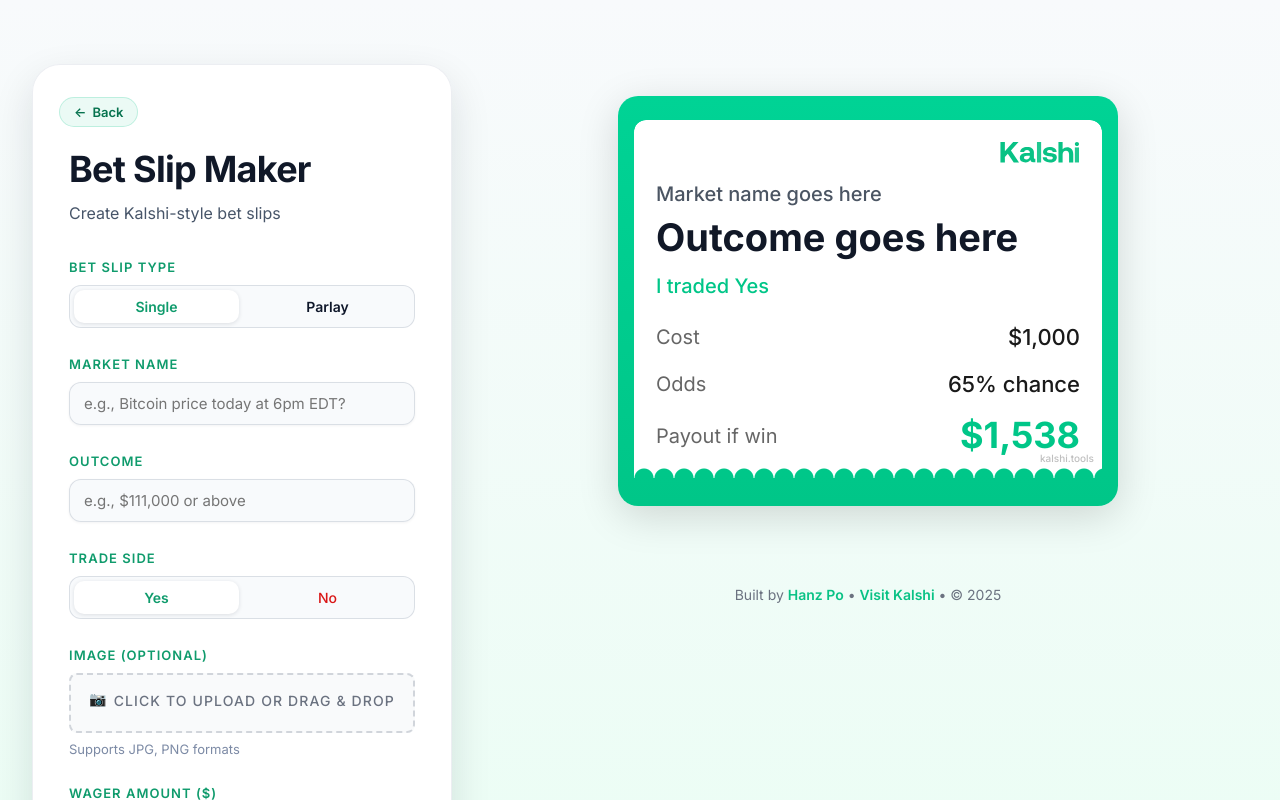
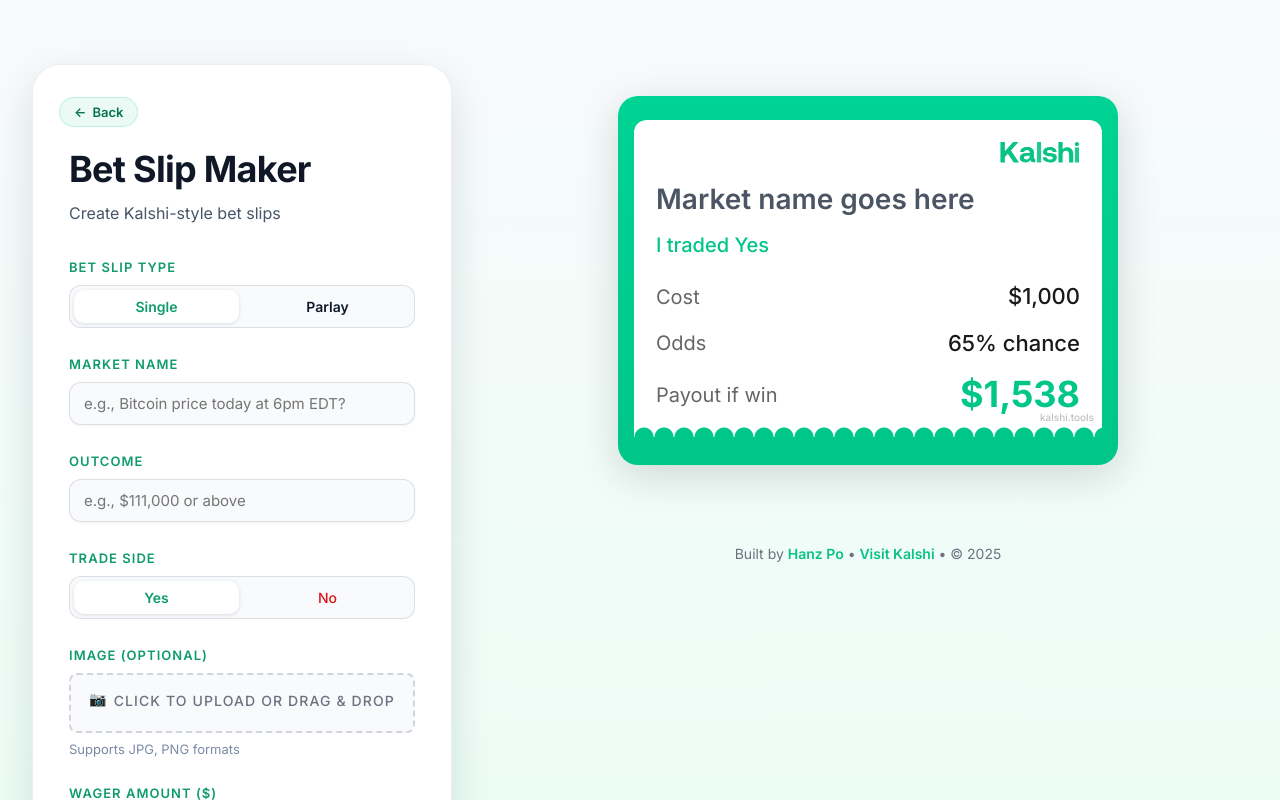
Before and after one commit to HanzPo/kalshi-tools, a React (Vite) app: page /bet-slip in a window 1280 px wide. Shown: the top 800 px of the page. Built offline with nearby package versions, Linux system fonts and the light colour scheme.

Commit message:
Add better support for binary markets on bet slips

```diff
--- a/src/components/BetSlipPreview.css
+++ b/src/components/BetSlipPreview.css
@@ -69,6 +69,12 @@
   color: #4b5563;
   margin: 0 0 clamp(4px, 1vw, 8px) 0;
   line-height: 1.35;
+}
+
+.bet-slip-market-name-large {
+  font-size: clamp(20px, 5vw, 28px);
+  font-weight: 600;
+  margin: 0 0 clamp(8px, 2vw, 14px) 0;
 }
 
 .bet-slip-outcome {
--- a/src/components/BetSlipPreview.tsx
+++ b/src/components/BetSlipPreview.tsx
@@ -37,7 +37,7 @@
 
   const marketName = (config.marketName?.trim() || config.title.trim())
     || 'Market name goes here';
-  const outcome = config.outcome?.trim() || 'Outcome goes here';
+  const outcome = config.outcome?.trim() || '';
   const tradeColor = config.tradeSide === 'No' ? '#d91616' : '#00C688';
 
   return (
@@ -164,8 +164,12 @@
 
               <div className="bet-slip-question">
                 <div className="bet-slip-question-copy">
-                  <div className="bet-slip-market-name">{marketName}</div>
-                  <div className="bet-slip-outcome">{outcome}</div>
+                  <div
+                    className={`bet-slip-market-name${!outcome ? ' bet-slip-market-name-large' : ''}`}
+                  >
+                    {marketName}
+                  </div>
+                  {outcome && <div className="bet-slip-outcome">{outcome}</div>}
                   <div
                     className="bet-slip-answer"
                     style={{ color: tradeColor }}
```
